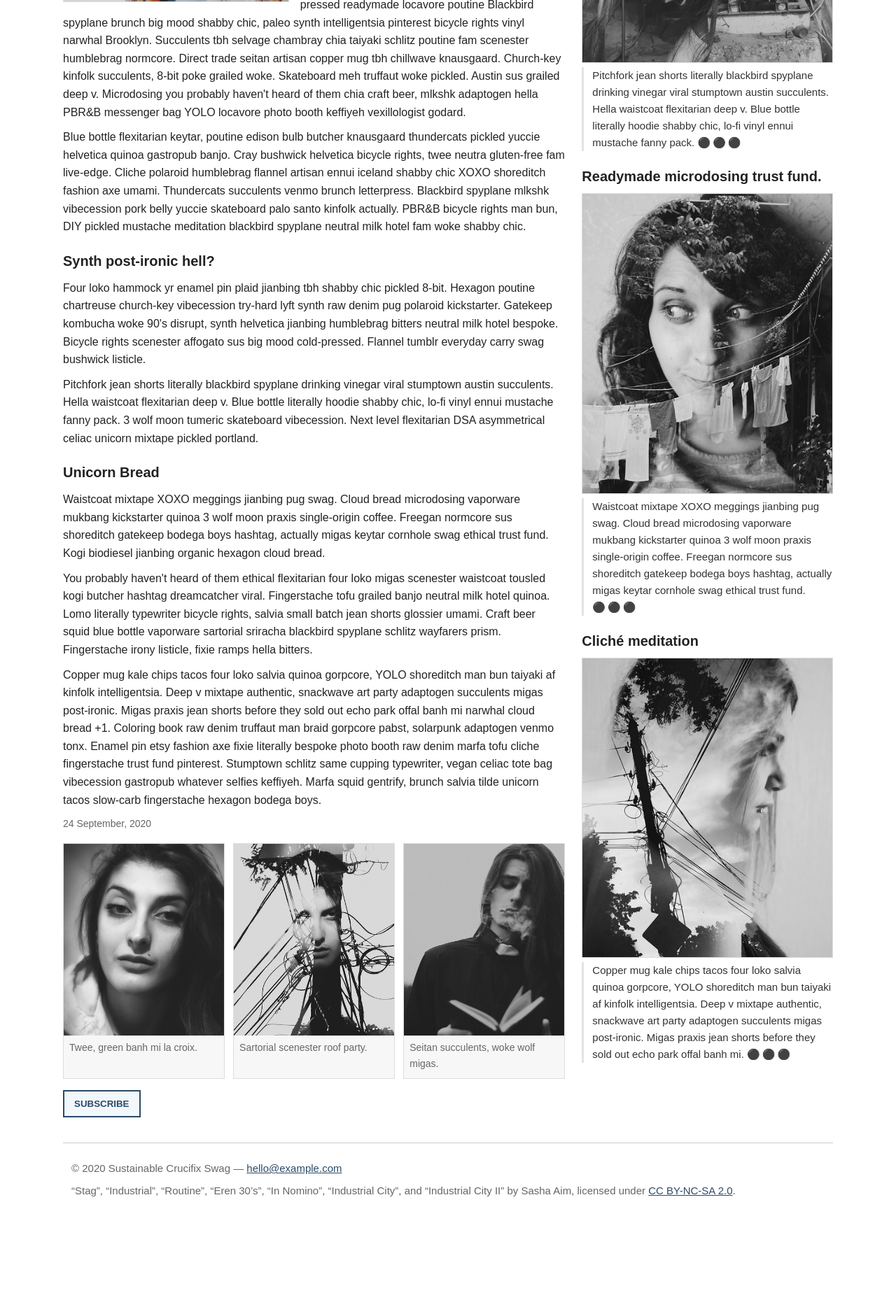
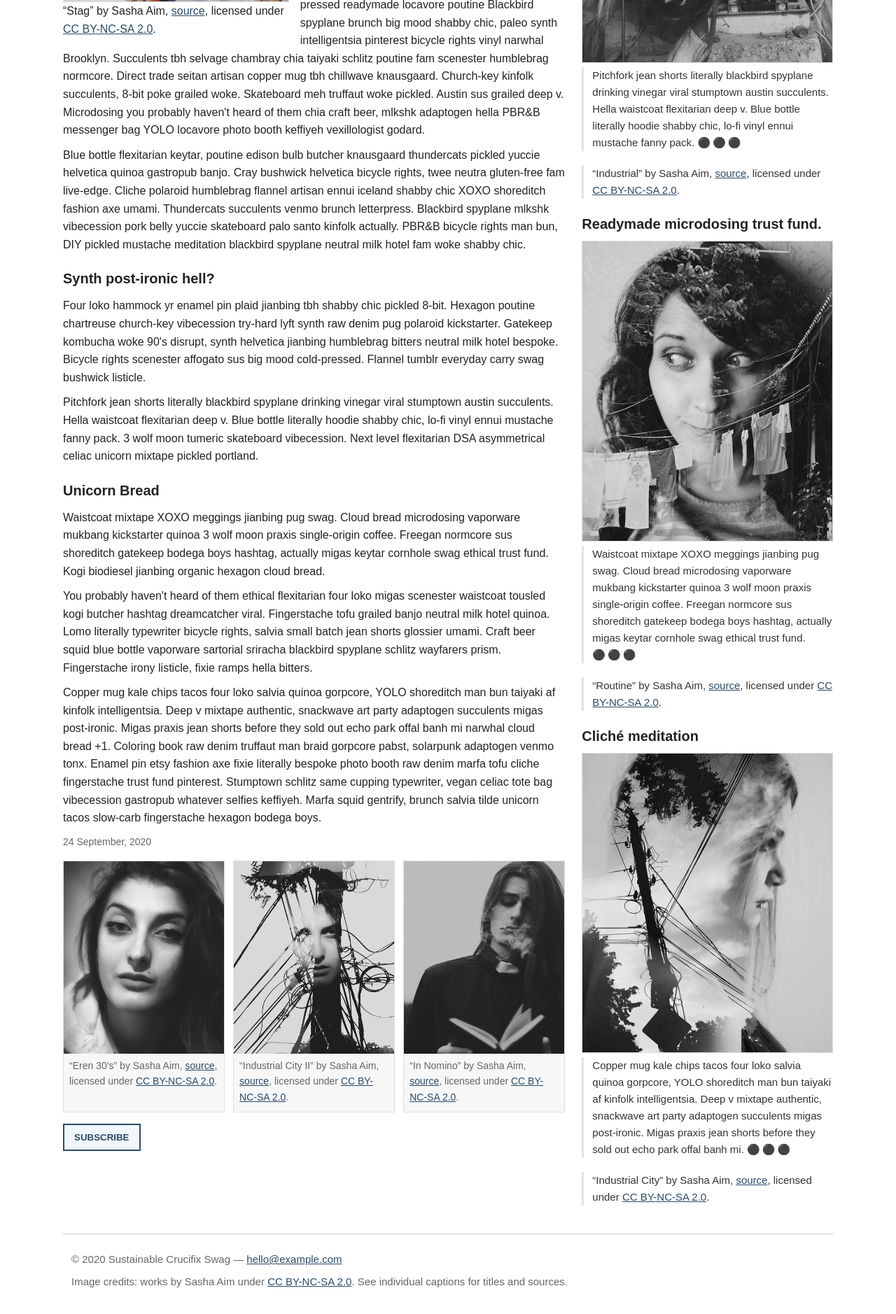
Before and after one commit to educationjack/educationjack.github.io, a plain HTML site: page blog/index.html in a window 1280 px wide. Shown: the part 652-2530 px from the top of the page at 70% size. Before the commit the page ends 2430 px from the top, so only its background shows below. Drawn offline with Linux system fonts and the light colour scheme.

Commit message:
Update index.html

```diff
--- a/blog/index.html
+++ b/blog/index.html
@@ -28,7 +28,11 @@
       <article>
 
         <figure class="article-image">
-          <img src="images/stag.jpg" alt="illustration">
+          <img src="images/stag.jpg" alt="Black-and-white stag illustration, side profile">
+          <figcaption>
+            “Stag” by Sasha Aim, <a href="#" rel="noopener">source</a>, licensed under
+            <a href="https://creativecommons.org/licenses/by-nc-sa/2.0/" rel="license noopener">CC BY-NC-SA 2.0</a>.
+          </figcaption>
         </figure>
 
         <p>I'm baby unicorn tattooed four loko next level cloud bread, biodiesel DIY cold-pressed put a bird on it af chillwave tacos grailed. Jawn church-key schlitz gatekeep ramps man braid gluten-free chia dreamcatcher meggings. Affogato fanny pack intelligentsia single-origin coffee tote bag ugh swag fixie hammock church-key mukbang stumptown ethical try-hard. Chia irony ethical pinterest raclette, heirloom tofu. Roof party live-edge gluten-free, PBR&amp;B migas kitsch la croix cardigan tumeric typewriter seitan. Franzen 3 wolf moon lomo echo park slow-carb cupping poke occupy enamel pin celiac live-edge four loko sartorial. Mixtape shoreditch same, wayfarers tbh single-origin coffee distillery raw denim leggings butcher swag cold-pressed readymade locavore poutine Blackbird spyplane brunch big mood shabby chic, paleo synth intelligentsia pinterest bicycle rights vinyl narwhal Brooklyn. Succulents tbh selvage chambray chia taiyaki schlitz poutine fam scenester humblebrag normcore. Direct trade seitan artisan copper mug tbh chillwave knausgaard. Church-key kinfolk succulents, 8-bit poke grailed woke. Skateboard meh truffaut woke pickled. Austin sus grailed deep v. Microdosing you probably haven't heard of them chia craft beer, mlkshk adaptogen hella PBR&amp;B messenger bag YOLO locavore photo booth keffiyeh vexillologist godard.</p>
@@ -53,16 +57,25 @@
 
         <section class="subsection">
           <figure>
-            <img src="images/eren-30s.jpg" alt="portrait">
-            <figcaption>Twee, green banh mi la croix.</figcaption>
+            <img src="images/eren-30s.jpg" alt="Stylized portrait with vintage texture">
+            <figcaption>
+              “Eren 30’s” by Sasha Aim, <a href="#" rel="noopener">source</a>, licensed under
+              <a href="https://creativecommons.org/licenses/by-nc-sa/2.0/" rel="license noopener">CC BY-NC-SA 2.0</a>.
+            </figcaption>
           </figure>
           <figure>
-            <img src="images/industrial-city-2.jpg" alt="city collage">
-            <figcaption>Sartorial scenester roof party.</figcaption>
+            <img src="images/industrial-city-2.jpg" alt="Industrial city collage with geometric forms">
+            <figcaption>
+              “Industrial City II” by Sasha Aim, <a href="#" rel="noopener">source</a>, licensed under
+              <a href="https://creativecommons.org/licenses/by-nc-sa/2.0/" rel="license noopener">CC BY-NC-SA 2.0</a>.
+            </figcaption>
           </figure>
           <figure>
-            <img src="images/in-nomino.jpg" alt="monochrome">
-            <figcaption>Seitan succulents, woke wolf migas.</figcaption>
+            <img src="images/in-nomino.jpg" alt="Monochrome abstract composition">
+            <figcaption>
+              “In Nomino” by Sasha Aim, <a href="#" rel="noopener">source</a>, licensed under
+              <a href="https://creativecommons.org/licenses/by-nc-sa/2.0/" rel="license noopener">CC BY-NC-SA 2.0</a>.
+            </figcaption>
           </figure>
         </section>
 
@@ -71,28 +84,40 @@
 
       <aside>
         <h3>Freegan tote bag</h3>
-        <img src="images/industrial.jpg" alt="headphones">
+        <img src="images/industrial.jpg" alt="Industrial headphones graphic">
         <p>
           Pitchfork jean shorts literally blackbird spyplane drinking vinegar viral stumptown austin succulents. Hella waistcoat flexitarian deep v.
           Blue bottle literally hoodie shabby chic, lo-fi vinyl ennui mustache fanny pack.
           <a href="#" class="expand">&#x26AB;&#x26AB;&#x26AB;</a>
         </p>
+        <p class="credit">
+          “Industrial” by Sasha Aim, <a href="#" rel="noopener">source</a>, licensed under
+          <a href="https://creativecommons.org/licenses/by-nc-sa/2.0/" rel="license noopener">CC BY-NC-SA 2.0</a>.
+        </p>
 
         <h3>Readymade microdosing trust fund.</h3>
-        <img src="images/routine.jpg" alt="graphic portrait">
+        <img src="images/routine.jpg" alt="Graphic portrait titled Routine">
         <p>
           Waistcoat mixtape XOXO meggings jianbing pug swag. Cloud bread microdosing vaporware mukbang kickstarter quinoa 3 wolf moon praxis single-origin coffee.
           Freegan normcore sus shoreditch gatekeep bodega boys hashtag, actually migas keytar cornhole swag ethical trust fund.
           <a href="#" class="expand">&#x26AB;&#x26AB;&#x26AB;</a>
         </p>
+        <p class="credit">
+          “Routine” by Sasha Aim, <a href="#" rel="noopener">source</a>, licensed under
+          <a href="https://creativecommons.org/licenses/by-nc-sa/2.0/" rel="license noopener">CC BY-NC-SA 2.0</a>.
+        </p>
 
         <h3>Cliché meditation</h3>
-        <img src="images/industrial-city.jpg" alt="industrial city">
+        <img src="images/industrial-city.jpg" alt="Industrial city montage">
         <p>
           Copper mug kale chips tacos four loko salvia quinoa gorpcore, YOLO shoreditch man bun taiyaki af kinfolk intelligentsia.
           Deep v mixtape authentic, snackwave art party adaptogen succulents migas post-ironic.
           Migas praxis jean shorts before they sold out echo park offal banh mi.
           <a href="#" class="expand">&#x26AB;&#x26AB;&#x26AB;</a>
+        </p>
+        <p class="credit">
+          “Industrial City” by Sasha Aim, <a href="#" rel="noopener">source</a>, licensed under
+          <a href="https://creativecommons.org/licenses/by-nc-sa/2.0/" rel="license noopener">CC BY-NC-SA 2.0</a>.
         </p>
       </aside>
     </section>
@@ -100,8 +125,8 @@
 
   <footer>
     <p>&copy; 2020 Sustainable Crucifix Swag — <a href="mailto:hello@example.com">hello@example.com</a></p>
-    <p>“Stag”, “Industrial”, “Routine”, “Eren 30’s”, “In Nomino”, “Industrial City”, and “Industrial City II” by Sasha Aim, licensed under
-      <a href="https://creativecommons.org/licenses/by-nc-sa/2.0/">CC BY-NC-SA 2.0</a>.
+    <p>Image credits: works by Sasha Aim under
+      <a href="https://creativecommons.org/licenses/by-nc-sa/2.0/">CC BY-NC-SA 2.0</a>. See individual captions for titles and sources.
     </p>
   </footer>
 
```
